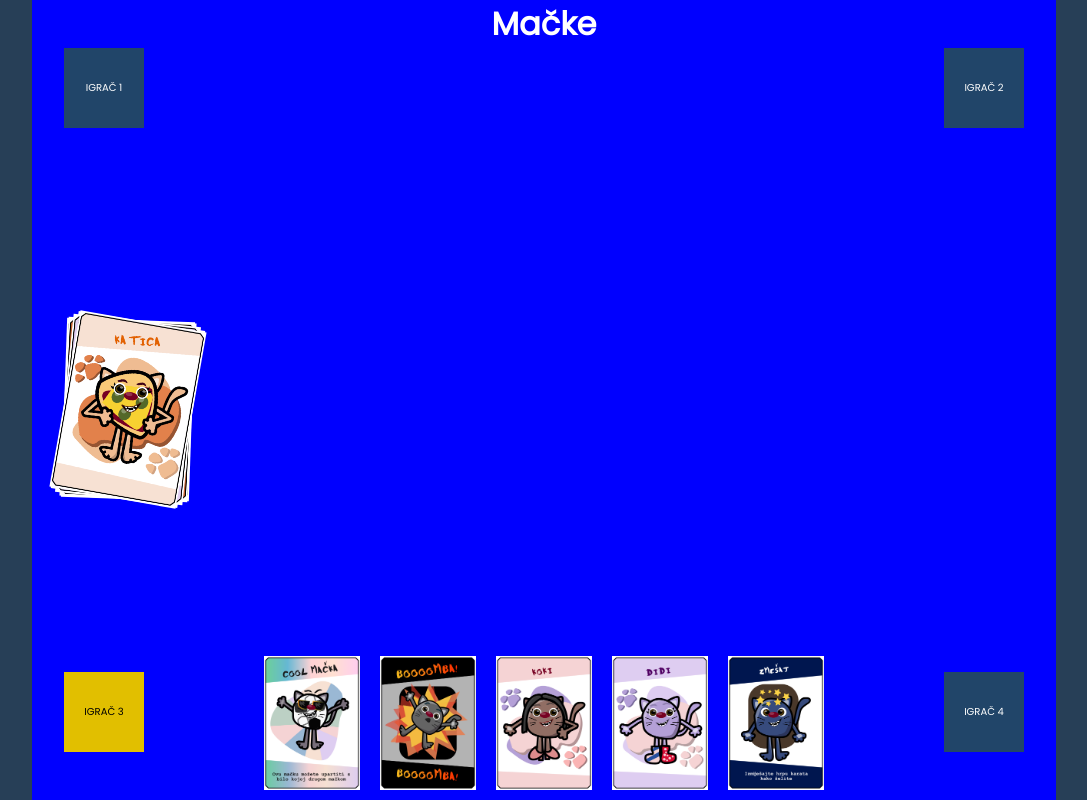
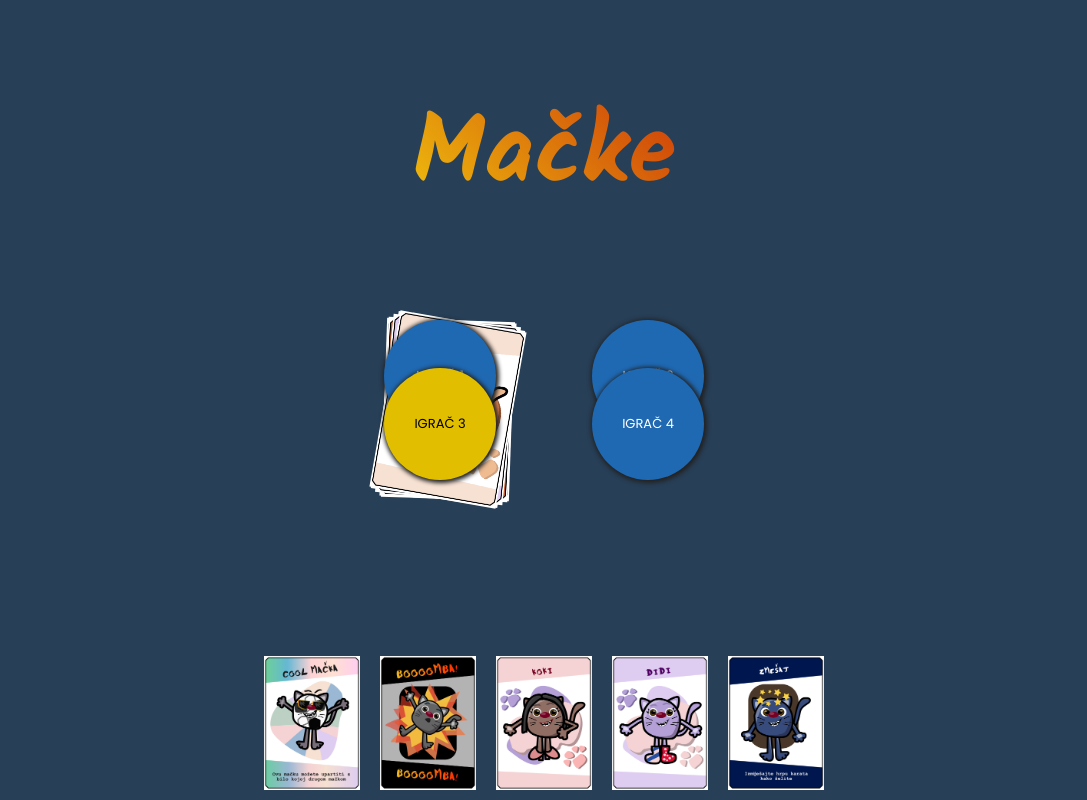
Before and after one commit to doantoni/macke, a React (Create React App) app: page / in a window 1280 px wide. Shown: the whole page, without its empty margins (96-1183 px from the left). Built offline with nearby package versions, Linux system fonts and the light colour scheme.

Commit message:
Fix styling

```diff
--- a/public/index.html
+++ b/public/index.html
@@ -18,6 +18,10 @@
     <link rel="preconnect" href="https://fonts.googleapis.com">
 <link rel="preconnect" href="https://fonts.gstatic.com" crossorigin>
 <link href="https://fonts.googleapis.com/css2?family=Poppins&display=swap" rel="stylesheet">
+
+<link rel="preconnect" href="https://fonts.googleapis.com">
+<link rel="preconnect" href="https://fonts.gstatic.com" crossorigin>
+<link href="https://fonts.googleapis.com/css2?family=Kalam:wght@300;400;700&display=swap" rel="stylesheet">
     <!--
       Notice the use of %PUBLIC_URL% in the tags above.
       It will be replaced with the URL of the `public` folder during the build.
--- a/src/App.css
+++ b/src/App.css
@@ -6,30 +6,34 @@
 }
 
 .container {
-  background-color: blue;
   width: 80%;
   display: flex;
   flex-direction: column;
+  align-items: center;
+}
 
-  align-items: center;
+.container > h1 {
+  font-size: 6rem;
+  position: relative;
+  top: 5rem;
+  font-family: 'Kalam', cursive;;
+  text-align: center;
+  color: white;
+  background: -webkit-linear-gradient(45deg, rgb(241, 200, 13), rgb(204, 54, 9));
+  -webkit-background-clip: text;
+  -webkit-text-fill-color: transparent;
 }
 
 .deck {
   position: absolute;
-  left: 10rem;
+  left: 30rem;
   top: 40%;
 }
+
 .deck > img {
   max-width: 8rem;
   position: absolute;
   cursor: pointer;
-}
-
-
-h1{
-  margin: 0;
-  text-align: center;
-  color: white;
 }
 
 .stacked-cards {
@@ -41,19 +45,21 @@ h1{
 }
 
 .stacked-cards > img {
-  max-width: 15rem;
+  max-width: 12rem;
   position: absolute;
 }
 
 .player {
   position: absolute;
-  background-color: rgb(33, 69, 105);
+  background-color: rgb(31, 105, 179);
   color: white;
   text-transform: uppercase;
-  height: 5rem;
-  width: 5rem;
-  font-size: x-small;
+  height: 7rem;
+  width: 7rem;
+  font-size: small;
   display: flex;
+  border-radius: 100%;
+  box-shadow: 1px 1px 4px 2px rgb(34, 34, 34);
   justify-content: center;
   align-items: center;
 }
@@ -64,25 +70,25 @@ h1{
 }
 
 .player:nth-of-type(1){
-  top: 3rem;
-  left: 10rem;
+  top: 20rem;
+  left: 30rem;
 }
 
 .player:nth-of-type(2){
-  top: 3rem;
-  right: 10rem;
+  top: 20rem;
+  right: 30rem;
 }
 
 .player:nth-of-type(3){
-  bottom: 3rem;
-  left: 10rem;
+  bottom: 20rem;
+  left: 30rem;
   background-color: rgb(225, 191, 0);
   color: black;
 }
 
 .player:nth-of-type(4){
-  bottom: 3rem;
-  right: 10rem;
+  bottom: 20rem;
+  right: 30rem;
 }
 
 .my-cards{
```
